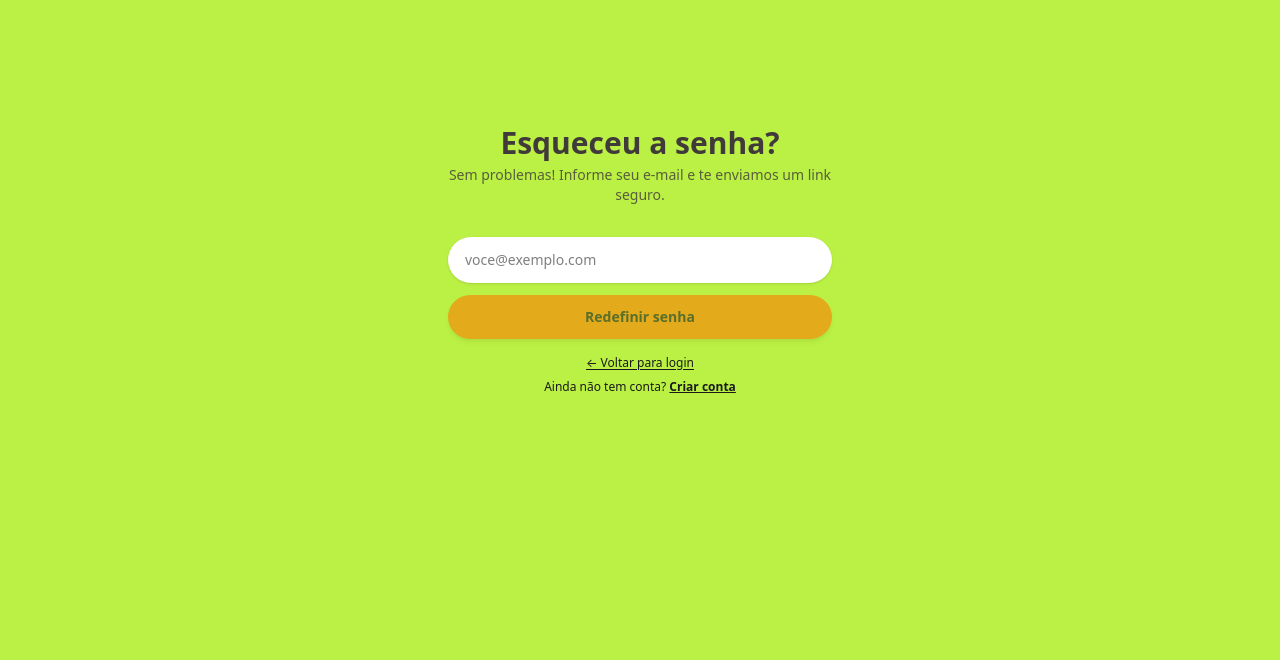
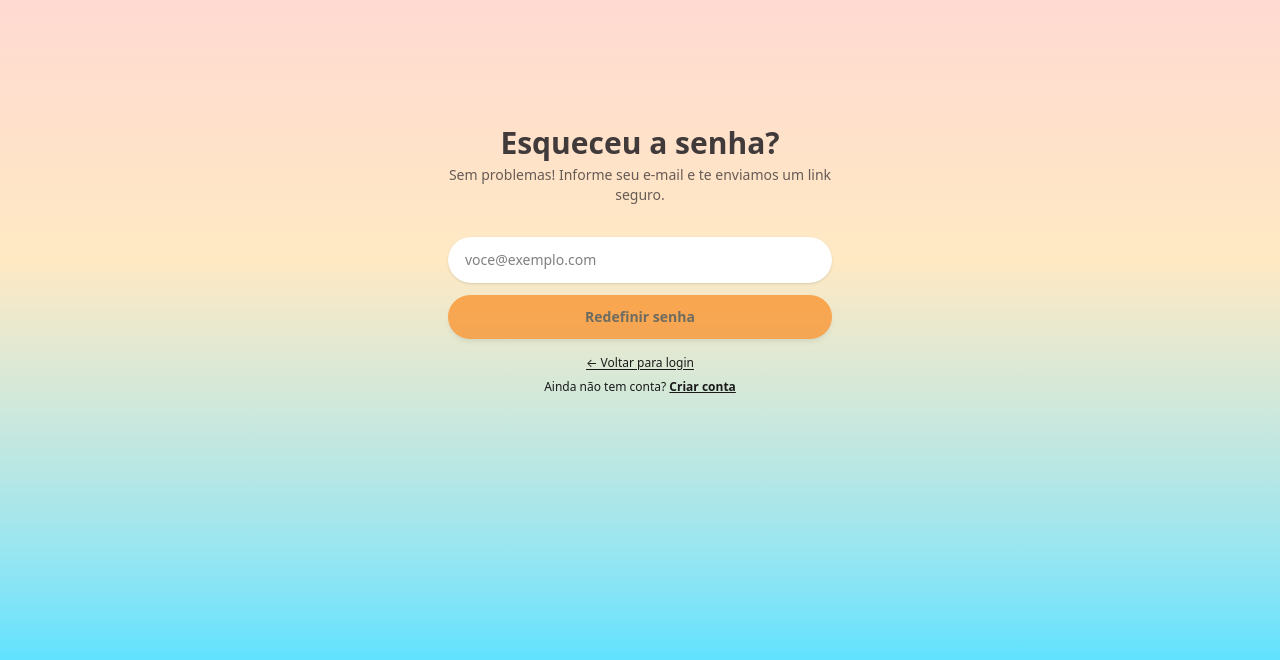
Before and after one commit to rbnascimentoo/finedukids, a React (Vite) app: page /reset in a window 1280 px wide. Shown: the part 140-800 px from the top of the page. Built offline with nearby package versions, Linux system fonts and the light colour scheme; no server answers.

Commit message:
chore: definindo background padrão nas telas

```diff
--- a/src/pages/auth/Login.tsx
+++ b/src/pages/auth/Login.tsx
@@ -93,7 +93,7 @@ export default function Login() {
   }
 
   return (
-    <div className="min-h-screen flex items-center justify-center px-6 py-8 bg-[#00CCFF]">
+    <div className="min-h-screen flex items-center justify-center px-6 py-8 bg-gradient-to-b from-[#FFD1D9] via-[#FFE9C3] to-[#60E2FF]">
       <div className="w-full max-w-sm">
         {/* HEADER */}
         <header className="mb-8">
--- a/src/pages/auth/Register.tsx
+++ b/src/pages/auth/Register.tsx
@@ -95,7 +95,7 @@ export default function Register() {
   }
 
   return (
-    <div className="min-h-screen flex items-center justify-center px-6 py-8 bg-[#FFD1D9]">
+    <div className="min-h-screen flex items-center justify-center px-6 py-8 bg-gradient-to-b from-[#FFD1D9] via-[#FFE9C3] to-[#60E2FF]">
       <div className="w-full max-w-sm">
 
         {/* HEADER */}
--- a/src/pages/auth/Reset.tsx
+++ b/src/pages/auth/Reset.tsx
@@ -54,7 +54,7 @@ export default function Reset() {
   }
 
   return (
-    <div className="min-h-screen flex items-center justify-center px-6 py-8 bg-[#bbf144]">
+    <div className="min-h-screen flex items-center justify-center px-6 py-8 bg-gradient-to-b from-[#FFD1D9] via-[#FFE9C3] to-[#60E2FF]">
       <div className="w-full max-w-sm">
         {/* HEADER */}
         <header className="mb-8">
--- a/src/pages/auth/UpdatePassword.tsx
+++ b/src/pages/auth/UpdatePassword.tsx
@@ -139,7 +139,7 @@ export default function UpdatePassword() {
   }
 
   return (
-    <div className="min-h-screen flex items-center justify-center px-6 py-8 bg-[#B5E945]">
+    <div className="min-h-screen flex items-center justify-center px-6 py-8 bg-gradient-to-b from-[#FFD1D9] via-[#FFE9C3] to-[#60E2FF]">
       <div className="w-full max-w-sm">
         {/* HEADER */}
         <header className="mb-6">
```
